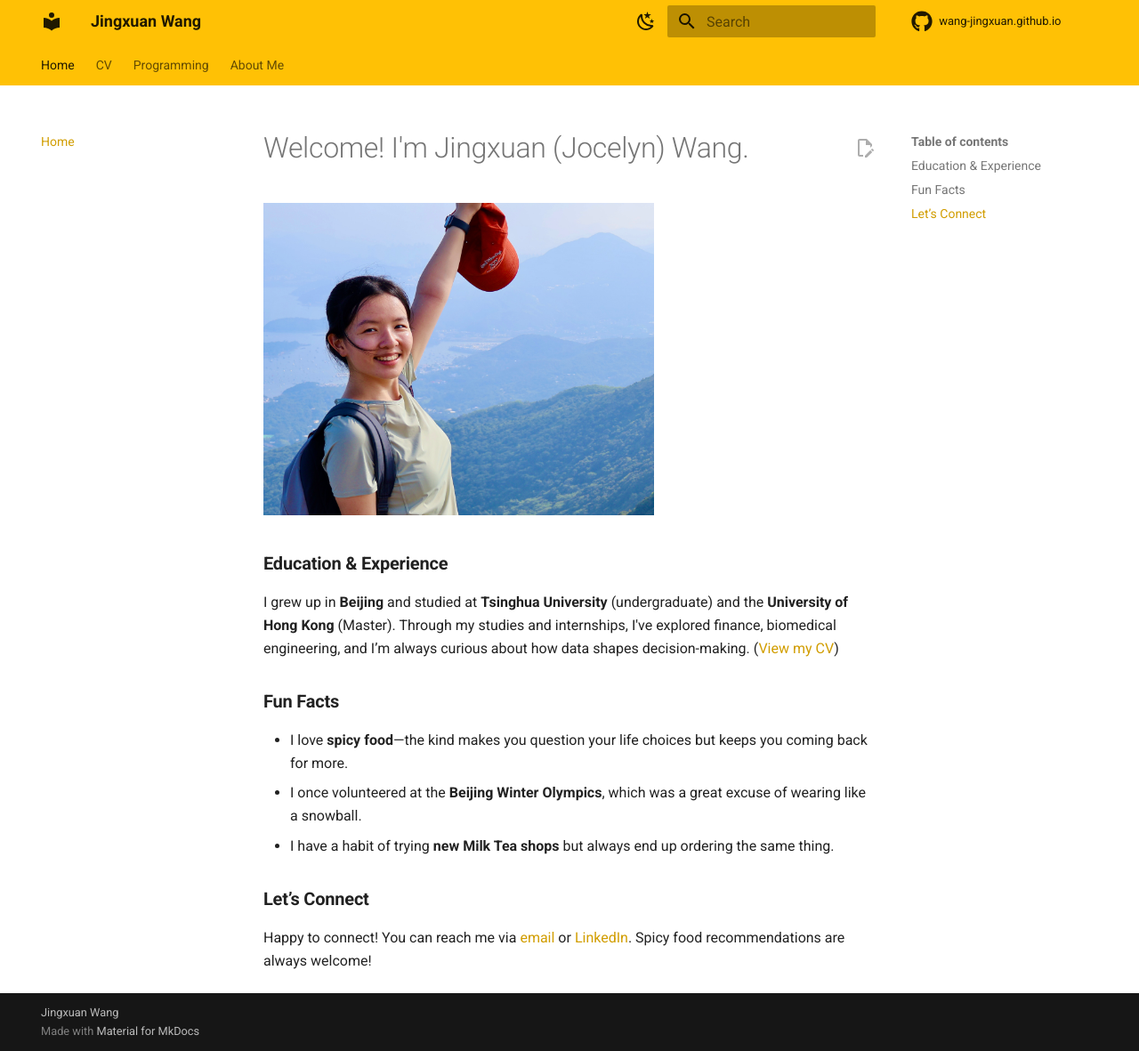
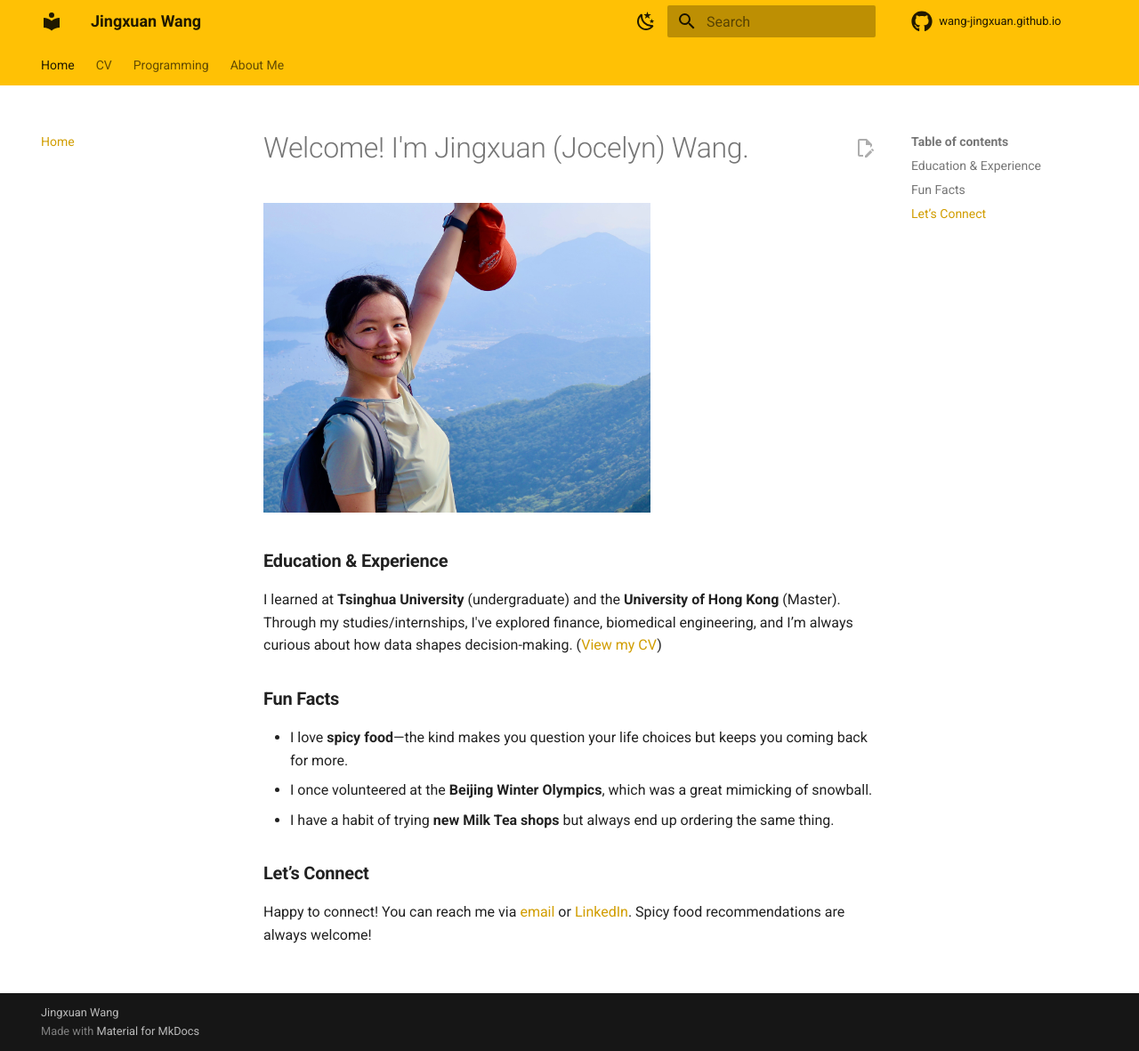
Before and after one commit to wang-jingxuan/wang-jingxuan.github.io, an MkDocs documentation site: the page built from docs/index.md, in a window 1280 px wide and 1181 px high. Shown: the whole window at 89% size. Built offline with MkDocs 1.6.1 and Material for MkDocs 9.7.7, drawn with Linux system fonts in a browser that asks for light colours; comment, search, counter and statistics services are not loaded.

Commit message:
Update index.md

```diff
--- a/docs/index.md
+++ b/docs/index.md
@@ -1,15 +1,15 @@
 # Welcome! I'm Jingxuan (Jocelyn) Wang.
 
-<img title="" src="me.jpeg" alt="" width="439" data-align="center">
+<img title="" src="me.jpeg" alt="" width="435" data-align="center">
 
 ### **Education & Experience**
 
-I grew up in **Beijing** and studied at **Tsinghua University** (undergraduate) and the **University of Hong Kong** (Master). Through my studies and internships, I've explored finance, biomedical engineering, and I’m always curious about how data shapes decision-making. ([View my CV](CV/CV_Jingxuan_Wang.pdf))
+I learned at **Tsinghua University** (undergraduate) and the **University of Hong Kong** (Master). Through my studies/internships, I've explored finance, biomedical engineering, and I’m always curious about how data shapes decision-making. ([View my CV](CV/CV_Jingxuan_Wang.pdf))
 
 ### **Fun Facts**
 
 - I love **spicy food**—the kind makes you question your life choices but keeps you coming back for more.
-- I once volunteered at the **Beijing Winter Olympics**, which was a great excuse of wearing like a snowball.
+- I once volunteered at the **Beijing Winter Olympics**, which was a great mimicking of snowball.
 - I have a habit of trying **new Milk Tea shops** but always end up ordering the same thing.
 
 ### **Let’s Connect**
```
